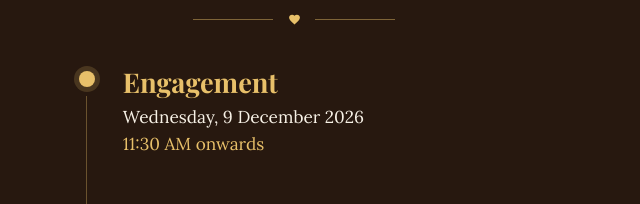
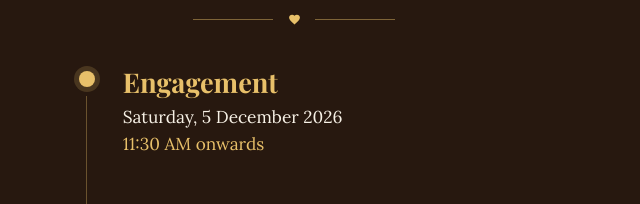
Before and after one commit to 5hivaraj/manjushree-suraj-wedding, a plain HTML site: page index.html in a window 1280 px wide. Shown: the part 2535-2739 px from the top of the page, 346-986 px from the left. Drawn offline with nearby package versions, Linux system fonts and the light colour scheme; a web font is replaced by a local one.

Commit message:
Correct the engagement date to 5 December 2026.
Co-authored-by: Cursor <cursoragent@cursor.com>

```diff
--- a/index.html
+++ b/index.html
@@ -537,7 +537,7 @@ const INVITE = {
   events: [
     {
       title: "Engagement",
-      date: "Wednesday, 9 December 2026",
+      date: "Saturday, 5 December 2026",
       time: "11:30 AM onwards"
     },
     {
```
